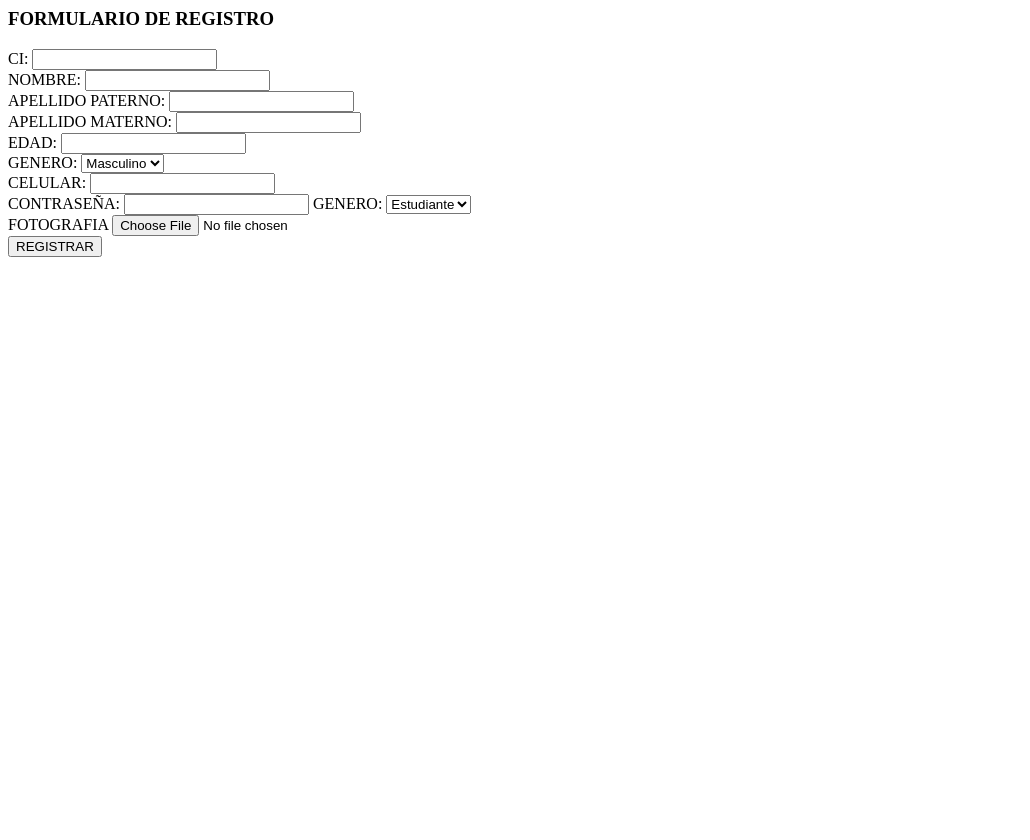
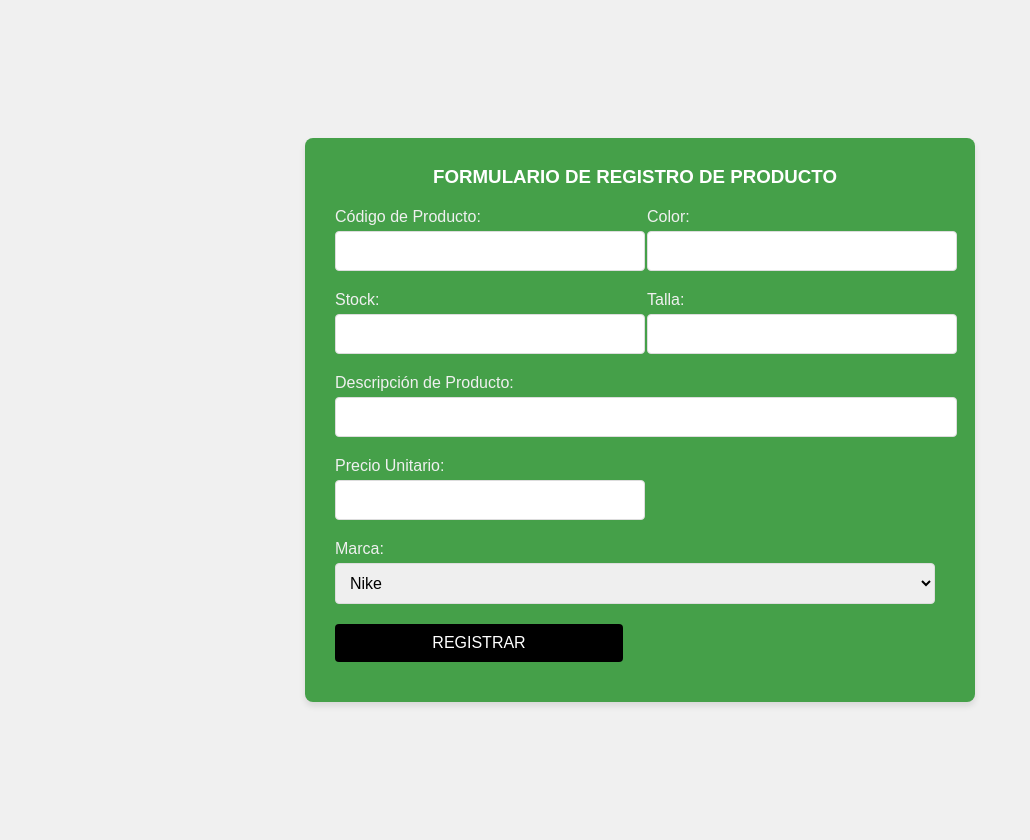
Before and after one commit to KendCode/Proyec_Ventas, a PHP site: page /fromPro.php in a window 1280 px wide. Shown: the whole page, without its empty margins (0-1030 px from the left). Before the commit the page ends 257 px from the top, so only its background shows below. Run offline with PHP 8.4, Linux system fonts and the light colour scheme.

Commit message:
se agrego registro prod

```diff
--- a/admin/fromPro.php
+++ b/admin/fromPro.php
@@ -1,74 +1,213 @@
+<!DOCTYPE html>
+<html lang="es">
+
 <head>
-	<meta charset="utf-8">
-	<meta http-equiv="X-UA-Compatible" content="IE=edge">
-	<title>FORMULARIO DE REGISTRO</title>
-	<link rel="stylesheet" href="">
+    <meta charset="utf-8">
+    <meta name="viewport" content="width=device-width, initial-scale=1.0">
+    <title>Registro Producto</title>
+    <style>
+        body {
+            font-family: Arial, sans-serif;
+            background-color: #f0f0f0;
+            display: flex;
+            justify-content: center;
+            align-items: center;
+            min-height: 100vh;
+            margin: 0;
+            padding: 20px;
+        }
+
+        .container {
+            background-color: #45a049;
+            padding: 10px 40px 20px 30px;
+            border-radius: 8px;
+            box-shadow: 0 4px 6px rgba(0, 0, 0, 0.1);
+            width: 100%;
+            max-width: 600px;
+        }
+
+        h3 {
+            text-align: center;
+            color: white;
+            margin-bottom: 20px;
+        }
+
+        .form-row {
+            display: flex;
+            justify-content: space-between;
+            flex-wrap: wrap;
+        }
+
+        .form-group {
+            width: 48%;
+            margin-bottom: 20px;
+        }
+
+        .form-group.full-width {
+            width: 100%;
+        }
+
+        .form-label {
+            display: block;
+            margin-bottom: 5px;
+            color: #f0f0f0;
+        }
+
+        .form-control {
+            width: 100%;
+            padding: 10px;
+            border: 1px solid #ddd;
+            border-radius: 4px;
+            font-size: 16px;
+        }
+
+        .form-control:focus {
+            outline: none;
+            border-color: #4CAF50;
+        }
+
+        .btn-primary {
+            width: 100%;
+            padding: 10px;
+            background-color: black;
+            color: white;
+            border: none;
+            border-radius: 4px;
+            font-size: 16px;
+            cursor: pointer;
+            transition: background-color 0.3s;
+        }
+
+        .btn-primary:hover {
+            background-color: #45a049;
+        }
+
+        .error {
+            color: red;
+            font-size: 14px;
+            margin-top: 5px;
+        }
+
+        @media (max-width: 1024px) {
+            .container {
+                max-width: 90%;
+            }
+
+            .form-group {
+                width: 100%;
+            }
+        }
+
+        @media (max-width: 768px) {
+            body {
+                padding: 10px;
+            }
+
+            .container {
+                padding: 10px 20px;
+                max-width: 100%;
+            }
+
+            .form-row {
+                flex-direction: column;
+            }
+
+            .form-group {
+                width: 100%;
+            }
+        }
+
+        @media (max-width: 480px) {
+            .container {
+                padding: 10px 15px;
+                border-radius: 5px;
+            }
+
+            h3 {
+                font-size: 18px;
+            }
+
+            .form-control {
+                font-size: 14px;
+                padding: 8px;
+            }
+
+            .btn-primary {
+                font-size: 14px;
+                padding: 10px;
+            }
+        }
+
+        @media (max-width: 360px) {
+            body {
+                padding: 5px;
+            }
+
+            .container {
+                padding: 5px 10px;
+            }
+
+            h3 {
+                font-size: 16px;
+            }
+
+            .form-control {
+                font-size: 12px;
+                padding: 6px;
+            }
+
+            .btn-primary {
+                font-size: 12px;
+                padding: 8px;
+            }
+        }
+    </style>
 </head>
+
 <body>
+    <div class="container">
+        <h3>FORMULARIO DE REGISTRO DE PRODUCTO</h3>
+        <form action="control/abm.php" method="post" enctype="multipart/form-data">
+            <div class="form-row">
+                <div class="form-group">
+                    <label class="form-label" for="id_producto">Código de Producto:</label>
+                    <input type="number" name="id_producto" id="id_producto" class="form-control" required>
+                </div>
+                <div class="form-group">
+                    <label class="form-label" for="color">Color:</label>
+                    <input type="text" name="color" id="color" class="form-control" required>
+                </div>
+                <div class="form-group">
+                    <label class="form-label" for="stock">Stock:</label>
+                    <input type="number" name="stock" id="stock" class="form-control" required>
+                </div>
+                <div class="form-group">
+                    <label class="form-label" for="talla">Talla:</label>
+                    <input type="number" name="talla" id="talla" class="form-control" required>
+                </div>
+                <div class="form-group full-width">
+                    <label class="form-label" for="descrip_producto">Descripción de Producto:</label>
+                    <input type="text" name="descrip_producto" id="descrip_producto" class="form-control" required>
+                </div>
+                <div class="form-group">
+                    <label class="form-label" for="precio_unitario">Precio Unitario:</label>
+                    <input type="number" name="precio_unitario" id="precio_unitario" class="form-control" required>
+                </div>
+                <div class="form-group full-width">
+                    <label class="form-label" for="id_marca">Marca:</label>
+                    <select name="id_sesion" id="id_marca" class="form-control">
+                        <option value="1">Nike</option>
+                        <option value="2">Adidas</option>
+                        <option value="3">Puma</option>
+                        <option value="4">Reebok</option>
+                    </select>
+                </div>
+            </div>
+            <div class="form-group">
+                <input type="submit" name="btn4" value="REGISTRAR" class="btn-primary">
+            </div>
+        </form>
+    </div>
+</body>
 
-<h3>FORMULARIO DE REGISTRO</h3>
-
-
-
-<form action="control/abm.php" method="post" enctype="multipart/form-data">
-	CI:
-	<input type="text" name="ci" >
-	<br>
-	NOMBRE:
-	<input type="text" name="nombre" >
-
-	<br>
-APELLIDO PATERNO:
-<input type="text" name="ap_pat" >
-
-
-
-	<br>
-APELLIDO MATERNO:
-<input type="text" name="ap_mat" >
-
-
-	<br>
-EDAD:
-<input type="text" name="edad">
-
-
-	<br>
-GENERO:
-
-<select name="genero">
-  <option value="masculino">Masculino</option>
-
-  <option value="femenino">Femenino</option>
-</select>
-
-
-	<br>
-CELULAR:
-<input type="text" name="celular">
-
-
-	<br>
-CONTRASEÑA:
-<input type="text" name="contrasena">
-
-GENERO:
-
-<select name="id_sesion">
-  <option value="1">Estudiante</option>
-
-  <option value="2">Docente</option>
-</select>
-
-<br> FOTOGRAFIA
-<input type="file" name="archivo">
-
-<br>
-
-<input type="submit" name="btn4" value="REGISTRAR">
-</form>
-
-
-
-</body>
 </html>
```
Also changed, not shown: admin/fromUsu.php (+8 -2 lines), control/abm.php (+16 -17 lines).
